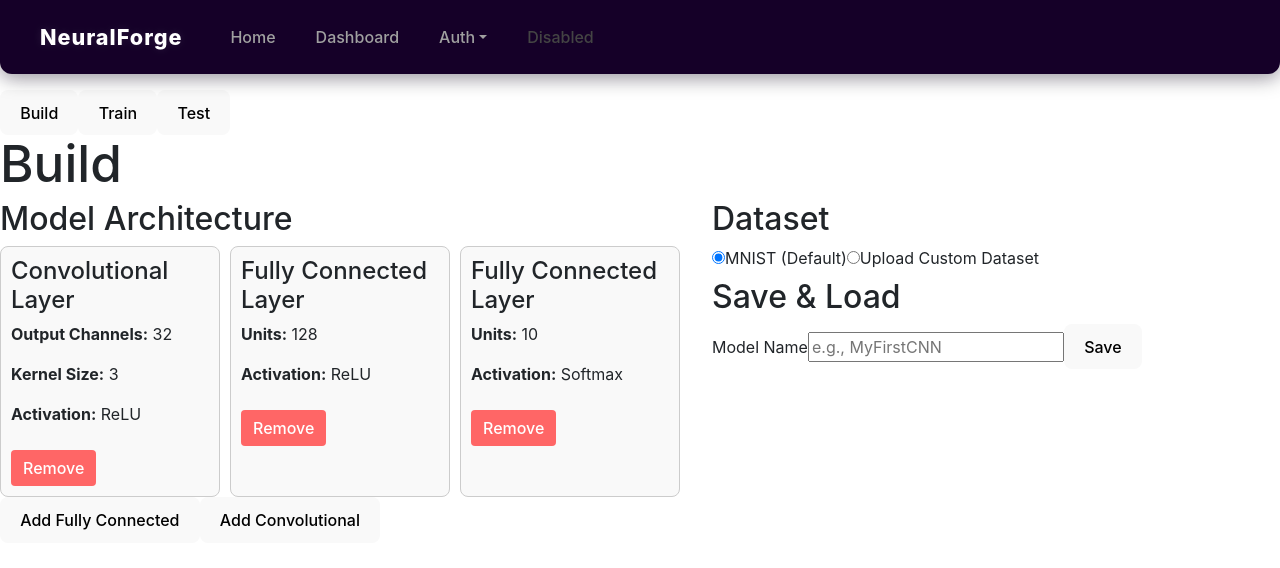
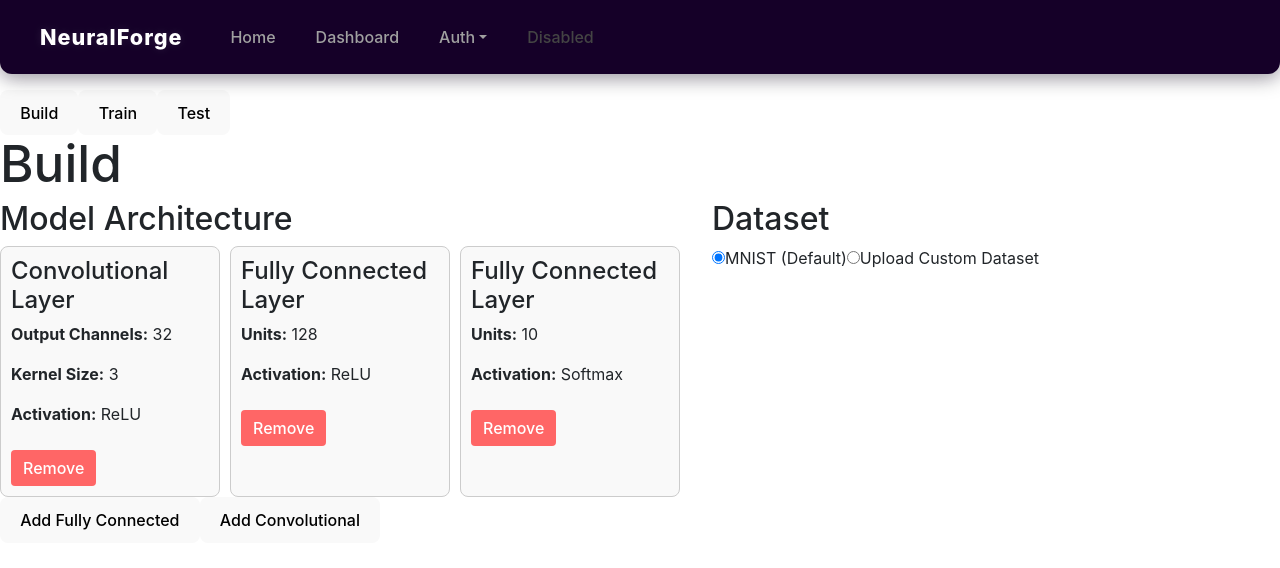
Before and after one commit to kirilexe/NeuralForge, a React (Vite) app in the folder frontend/: page / in a window 1280 px wide. Both pictures are taken after a click on the link "Dashboard". Shown: the top 568 px of the page. Built offline with nearby package versions, Linux system fonts and the light colour scheme.

Commit message:
removed unneeded UI

```diff
--- a/frontend/src/components/views/build-view.tsx
+++ b/frontend/src/components/views/build-view.tsx
@@ -16,7 +16,6 @@ export default function BuildView() {
         </div>
         <div>
           <DatasetSelector />
-          <SaveLoadPanel />
         </div>
       </div>
     </div>
```
